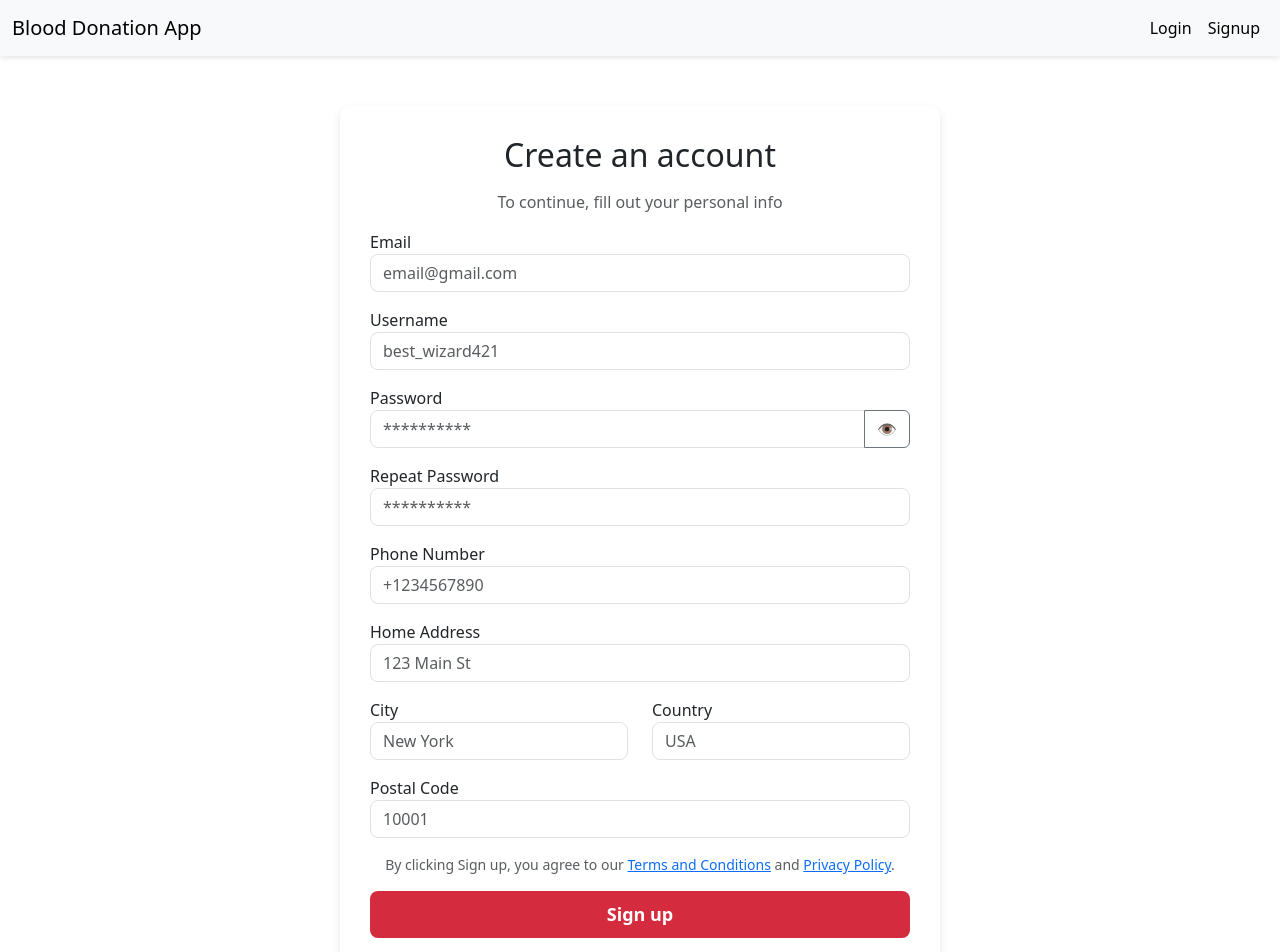
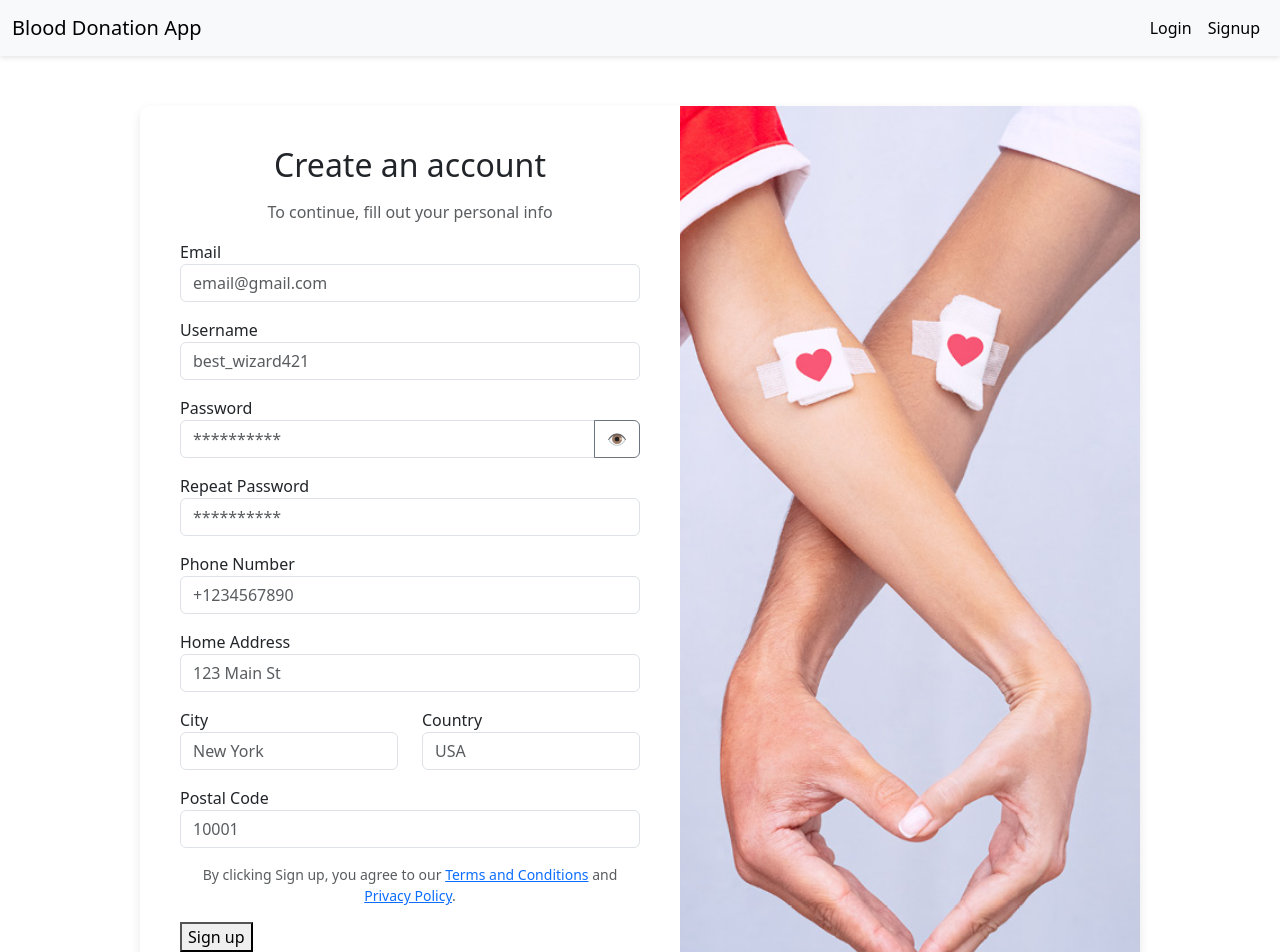
Before and after one commit to CAA900-PRIME/blooddonation-frontend, a React (Vite) app: page /signup in a window 1280 px wide. Shown: the top 952 px of the page. Built offline with nearby package versions, Linux system fonts and the light colour scheme.

Commit message:
adding image and other fields

```diff
--- a/src/App.css
+++ b/src/App.css
@@ -66,43 +66,39 @@ body {
 
 /* Signup Page Styling */
 .signup-container {
-  max-width: 600px;
+  display: flex;
+  max-width: 1000px;
+  height: auto;
   margin: 50px auto;
   background: white;
   border-radius: 10px;
-  padding: 30px;
+  overflow: hidden;
   box-shadow: 0px 4px 10px rgba(0, 0, 0, 0.1);
 }
 
-/* Form Styling */
+/* Left Side - Form */
 .signup-form {
+  flex: 1;
+  padding: 40px;
   display: flex;
   flex-direction: column;
   justify-content: center;
-  width: 100%;
 }
 
-/* Input Fields */
-.signup-form input {
-  border-radius: 8px;
+/* Right Side - Image */
+.signup-image {
+  flex: 1;
+  display: flex;
+  align-items: center;
+  justify-content: center;
+  overflow: hidden;
+  background: #f8f9fa;
 }
 
-/* Signup Button */
-.signup-btn {
+.signup-image img {
   width: 100%;
-  padding: 10px;
-  font-size: 18px;
-  font-weight: bold;
-  background: var(--primary-color); /* Red button */
-  color: white;
-  border: none;
-  border-radius: 8px;
-  transition: 0.3s;
+  height: 100%;
+  object-fit: cover;
+  border-top-right-radius: 10px;
+  border-bottom-right-radius: 10px;
 }
-
-.signup-btn:hover {
-  background: #b22234; /* Darker red */
-}
-=======
-/* Here will be the style of the App.jsx */
->>>>>>> main
--- a/src/pages/Signup.jsx
+++ b/src/pages/Signup.jsx
@@ -1,5 +1,7 @@
 import React, { useState } from "react";
 import { useNavigate } from "react-router-dom";
+import "../App.css"; // Ensure correct path
+import bloodDonationImage from "../assets/blood-donation.jpg"; // Import the image
 
 function Signup() {
   const [formData, setFormData] = useState({
@@ -55,6 +57,7 @@ function Signup() {
 
   return (
     <div className="signup-container">
+      {/* Left Side - Form */}
       <div className="signup-form">
         <h2 className="text-center mb-3">Create an account</h2>
         <p className="text-muted text-center">To continue, fill out your personal info</p>
@@ -123,6 +126,11 @@ function Signup() {
           </button>
         </form>
       </div>
+
+      {/* Right Side - Image */}
+      <div className="signup-image">
+        <img src={bloodDonationImage} alt="Blood Donation" />
+      </div>
     </div>
   );
 }
```
Also changed, not shown: src/assets/blood-donation.jpg (added).
